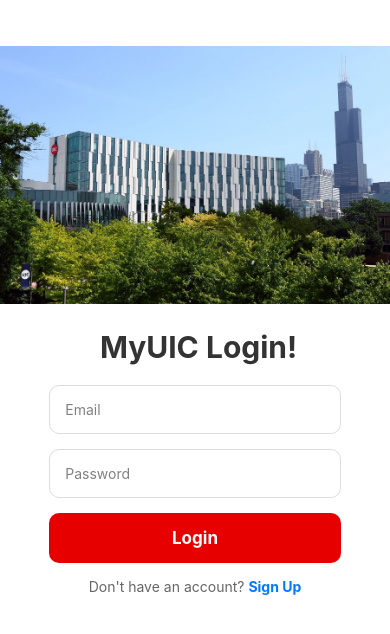
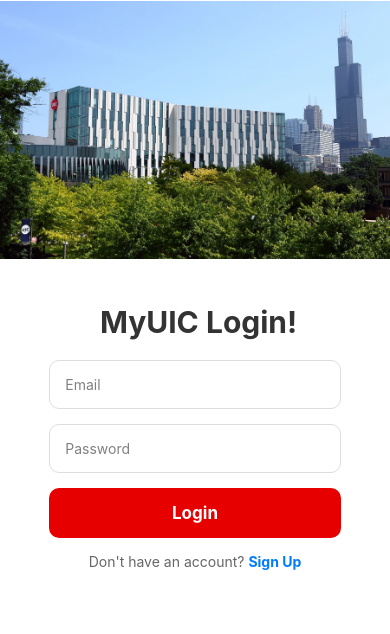
Before and after one commit to RickyTheCoder/myUIC, a React Native app in the folder frontend/: screen / in a window 390 px wide. Shown: the top 634 px of the page. Built offline with nearby package versions, Linux system fonts and the light colour scheme.

Commit message:
bm image fixed

```diff
--- a/frontend/App.js
+++ b/frontend/App.js
@@ -49,8 +49,8 @@
   background: {
     flex: 1,
     backgroundColor: 'white',
-    height: 350,
-    width: null,
+    height: 260,
+    width: '100%',
     justifyContent: 'center',
     alignItems: 'center',
     // marginTop: 5,
@@ -61,7 +61,7 @@
     borderRadius: 19,
     alignItems: 'center',
     width: '85%',
-    marginTop: 80,
+    marginTop: 30,
   },
   title: {
     fontSize: 30,
```
Also changed, not shown: 1 other file (tests, documents, lock files or other folders).
